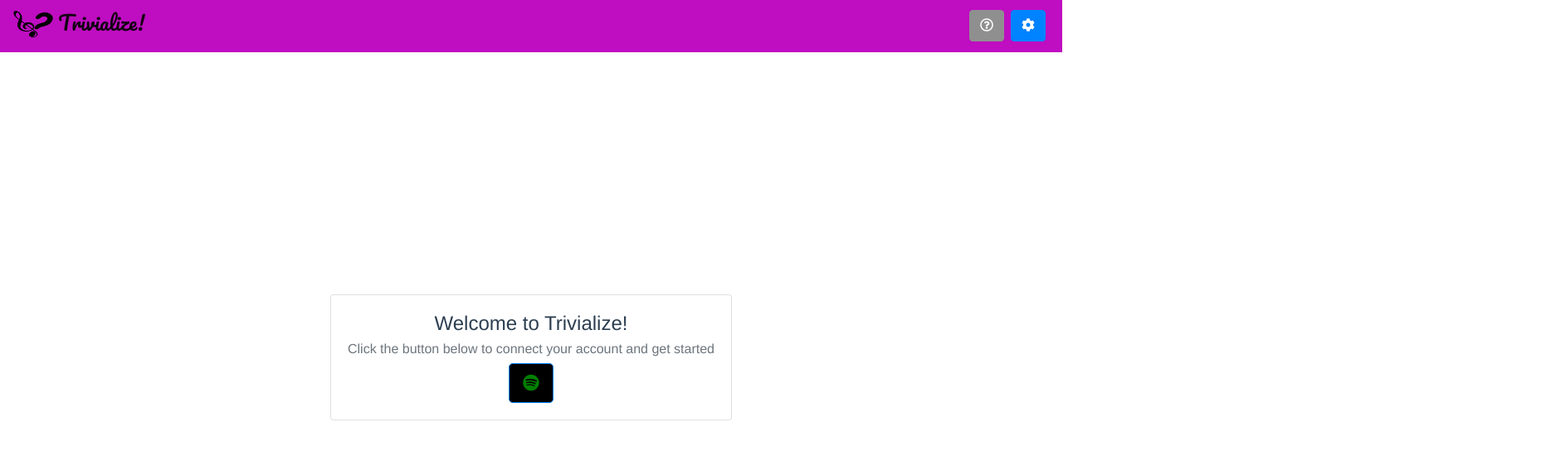
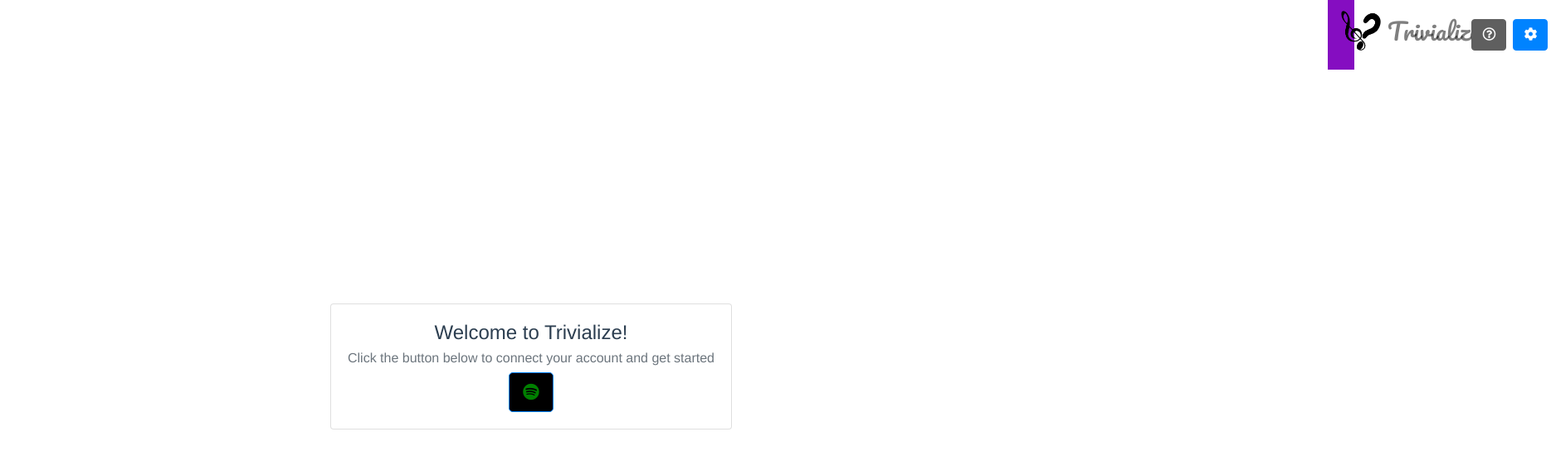
Before and after one commit to kmdiogo/Trivialize, a Vue app: page / in a window 1280 px wide. Shown: the top 556 px of the page at 83% size, 1869 px wide, since content can reach past the window. Built offline with nearby package versions, Linux system fonts and the light colour scheme.

Commit message:
Navbar change, still needs final tweaks

```diff
--- a/src/App.vue
+++ b/src/App.vue
@@ -1,6 +1,6 @@
 <template>
     <div id="app" class="h-100 d-flex flex-column">
-        <TheNavbar class="flex-shrink-0"></TheNavbar>
+        <TheNavbar class="flex-shrink-0 tabBar"></TheNavbar>
         <router-view />
     </div>
 </template>
@@ -38,4 +38,7 @@
         bottom: 10px;
         right: 10px;
     }
+    .tabBar{
+        margin-left: 1600px;
+    }
 </style>
--- a/src/assets/styles/bootsrap-overrides.scss
+++ b/src/assets/styles/bootsrap-overrides.scss
@@ -1,5 +1,5 @@
 $theme-colors: (
-  "primary": #BF0DC1,
+  "primary": #850DC1,
   "secondary": #0083FF,
-  "info": #8F8F8F
+  "info": #5F5F5F
 )
--- a/src/components/TheNavbar.vue
+++ b/src/components/TheNavbar.vue
@@ -2,8 +2,8 @@
     <div>
         <b-navbar toggleable="md" variant="primary">
             <b-navbar-brand style="font-family: 'Pacifico', cursive;" class="d-flex">
-                <b-img :src="require('@/assets/images/Trivialize_Logo.png')" fluid style="width: 3rem; height: 2rem;" />
-                <h4>&nbsp;Trivialize!</h4>
+                <b-img :src="require('@/assets/images/Trivialize_Logo.png')" fluid style="width: 3rem; height: 3rem;" />
+                <h3 class="navbar-text mx-2">Trivialize!</h3>
             </b-navbar-brand>
 
             <b-navbar-toggle target="nav_collapse" />
@@ -37,5 +37,7 @@
 </script>
 
 <style scoped>
-
+    .navbar-text{
+        color: black;
+    }
 </style>
```
Also changed, not shown: 1 other file (tests, documents, lock files or other folders).
